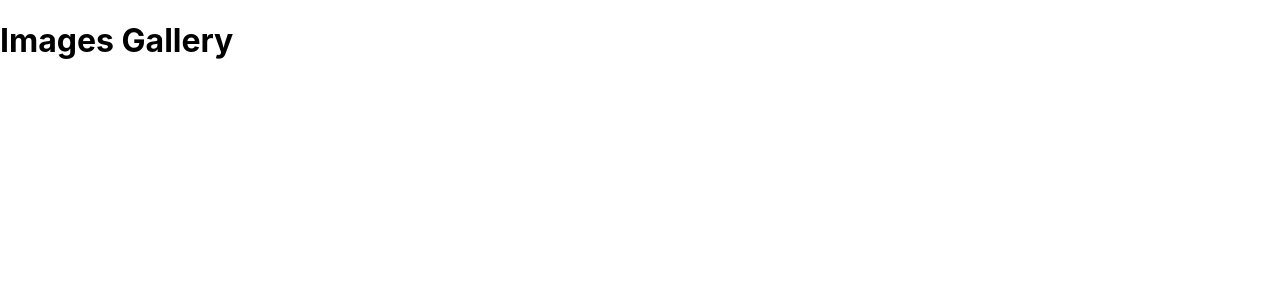
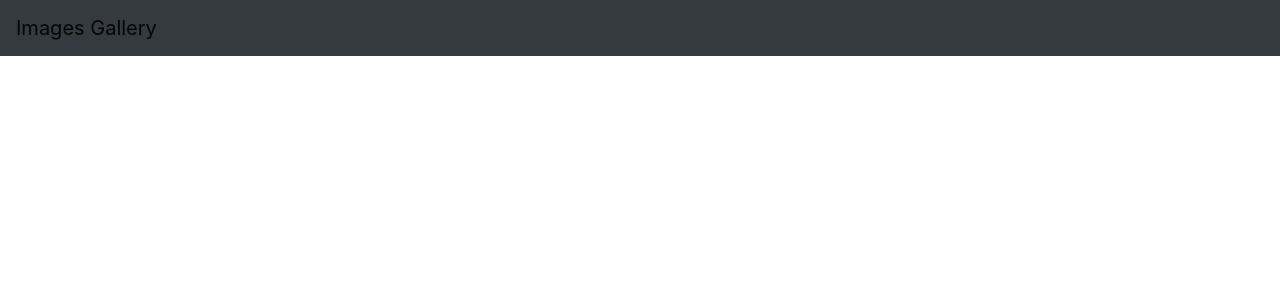
Before and after one commit to CecilChen9928/images-gallery, a React (Create React App) app in the folder frontend/: page / in a window 1280 px wide. Shown: the top 300 px of the page. Built offline with nearby package versions, Linux system fonts and the light colour scheme.

Commit message:
Add Header

```diff
--- a/frontend/package.json
+++ b/frontend/package.json
@@ -6,7 +6,9 @@
     "@testing-library/jest-dom": "^5.16.5",
     "@testing-library/react": "^13.4.0",
     "@testing-library/user-event": "^13.5.0",
+    "bootstrap": "^4.5.3",
     "react": "^18.2.0",
+    "react-bootstrap": "^1.4.0",
     "react-dom": "^18.2.0",
     "react-scripts": "5.0.1",
     "web-vitals": "^2.1.4"
--- a/frontend/src/App.js
+++ b/frontend/src/App.js
@@ -1,8 +1,10 @@
+import 'bootstrap/dist/css/bootstrap.min.css';
+import Header from './components/Header';
 
 function App() {
   return (
-    <div className="App">
-        <h1>Images Gallery</h1>
+    <div>
+      <Header />
     </div>
   );
 }
--- /dev/null
+++ b/frontend/src/components/Header.js
@@ -0,0 +1,13 @@
+import React from 'react'
+import { Button, FormControl, Navbar } from 'react-bootstrap'
+
+const Header = () => {
+    return (
+        <Navbar bg="dark" variant="light">
+            <Navbar.Brand href="/">Images Gallery</Navbar.Brand>
+        </Navbar>
+    )
+};
+
+
+export default Header;
```
Also changed, not shown: 1 other file (tests, documents, lock files or other folders).
